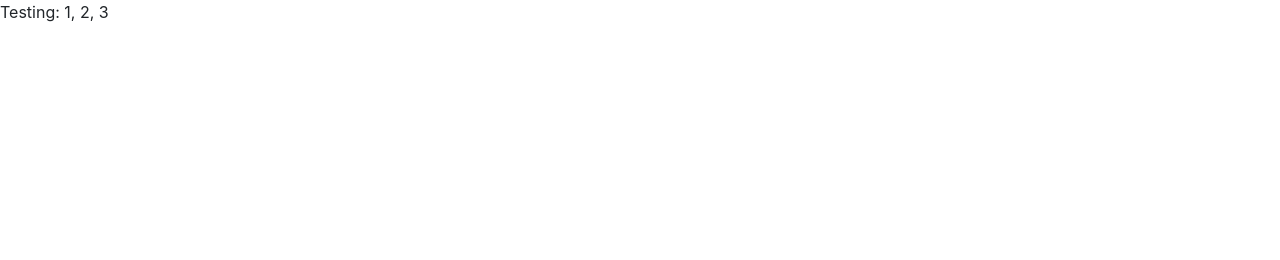
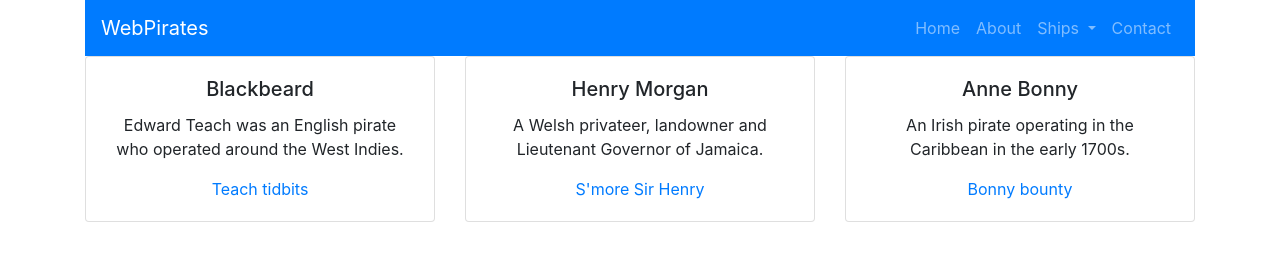
Before and after one commit to bellsiemac/bella-bootstrap, a website: page src/html/index.html in a window 1280 px wide. Drawn offline with nearby package versions, Linux system fonts and the light colour scheme; files that its build step writes are made by us from their sources; files whose address does not match are found by name.

Commit message:
end class 3/12

```diff
--- a/src/html/index.html
+++ b/src/html/index.html
@@ -9,7 +9,79 @@
 
   <body>
     <!-- Content starts here -->
-    <p>Testing: 1, 2, 3</p>
+    <div class="container">
+      <nav class="navbar navbar-expand-lg navbar-dark bg-primary">
+          <a class="navbar-brand" href="#">WebPirates</a>
+          <button class="navbar-toggler" type="button" data-toggle="collapse" data-target="#navbarSupportedContent">
+              <span class="navbar-toggler-icon"></span>
+            </button>
+          <div class="collapse navbar-collapse" id="navbarSupportedContent">
+            <ul class="navbar-nav ml-auto">
+              <li class="nav-item">
+                <a class="nav-link" href="#">Home</a>
+              </li>
+              <li class="nav-item">
+                <a class="nav-link" href="#">About</a>
+              </li>
+              <li class="nav-item dropdown">
+                <a class="nav-link dropdown-toggle" href="#" id="navbarDropdown" data-toggle="dropdown">
+                  Ships
+                </a>
+                <div class="dropdown-menu">
+                  <a class="dropdown-item" href="#">Queen Anne's Revenge</a>
+                  <a class="dropdown-item" href="#">Oxford</a>
+                  <a class="dropdown-item" href="#">Revenge</a>
+                </div>
+              </li>
+              <li class="nav-item">
+                <a class="nav-link" href="#">Contact</a>
+              </li>
+            </ul>
+          </div>
+        </nav>
+      <!-- <div class="row">
+        <div class="col-sm-3 col-md-4 bg-danger">
+          One of three columns
+        </div>
+        <div class="col-sm-6 col-md-4 bg-warning">
+          Two of three columns
+        </div>
+        <div class="col-sm-3 col-md-4 bg-success">
+          Three of three columns
+        </div>
+      </div> -->
+      <section>
+        <div class="row">
+          <div class="col-sm-12 col-lg-4">
+            <div class="card mb-4">
+              <div class="card-body text-center">
+                <h5 class="card-title">Blackbeard</h5>
+                <p class="card-text">Edward Teach was an English pirate who operated around the West Indies.</p>
+                <a href="https://en.wikipedia.org/wiki/Blackbeard" class="card-link">Teach tidbits</a>
+              </div>
+            </div>
+          </div>
+          <div class="col-sm-6 col-lg-4">
+            <div class="card mb-4">
+              <div class="card-body text-center">
+                <h5 class="card-title">Henry Morgan</h5>
+                <p class="card-text">A Welsh privateer, landowner and Lieutenant Governor of Jamaica.</p>
+                <a href="https://en.wikipedia.org/wiki/Henry_Morgan" class="card-link">S'more Sir Henry</a>
+              </div>
+            </div>
+          </div>
+          <div class="col-sm-6 col-lg-4">
+            <div class="card mb-4">
+              <div class="card-body text-center">
+                <h5 class="card-title">Anne Bonny</h5>
+                <p class="card-text">An Irish pirate operating in the Caribbean in the early 1700s.</p>
+                <a href="https://en.wikipedia.org/wiki/Anne_Bonny" class="card-link">Bonny bounty</a>
+              </div>
+            </div>
+          </div>
+        </div>
+      </section>
+    </div>
 
     <!-- Closing scripts here -->
     <script src="js/jquery.min.js"></script>
```
Also changed, not shown: docs/index.html (+91 -0 lines).
